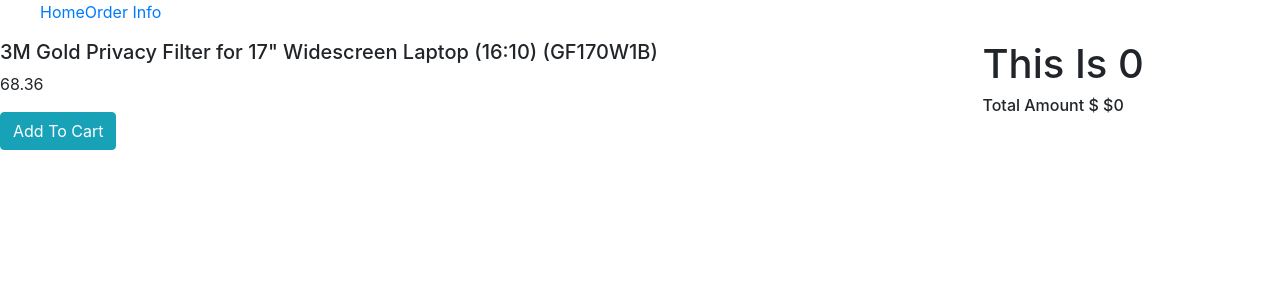
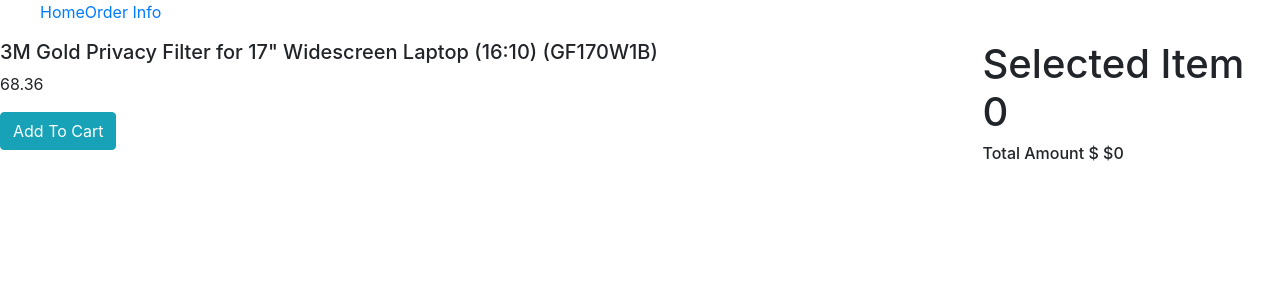
Before and after one commit to yeasin-hossain/ema-jhon, a React (Create React App) app: page /product/B002RL8IYK in a window 1280 px wide. Shown: the top 300 px of the page. Built offline with nearby package versions, Linux system fonts and the light colour scheme.

Commit message:
overflow problem solved

```diff
--- a/src/Components/Shop/Cart/Cart.js
+++ b/src/Components/Shop/Cart/Cart.js
@@ -6,14 +6,16 @@
 	const { cart } = Cart;
 	return (
 		<div className="sticky-top">
-			<h1>This Is {cart.length}</h1>
+			<h1>Selected Item {cart.length}</h1>
 			<h6>
 				Total Amount $ $
 				{cart.reduce((total, price) => total + price.price * price.quantity, 0)}
 			</h6>
-			{cart.map((item) => (
-				<CartItem key={item.key} item={item} cart={Cart} />
-			))}
+			<div style={{ overflow: 'auto', height: '90vh' }}>
+				{cart.map((item) => (
+					<CartItem key={item.key} item={item} cart={Cart} />
+				))}
+			</div>
 		</div>
 	);
 };
```
